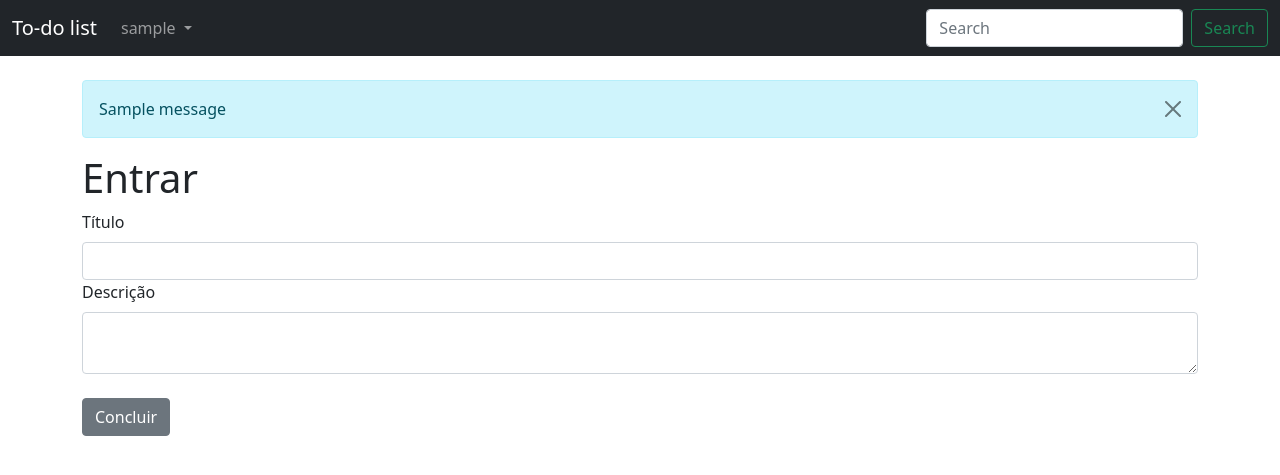
After one commit to BrunoVieira003/todo_list, a Flask app: page /todo/new in a window 1280 px wide. The commit adds this page. Shown: the top 475 px of the page. Run offline with Flask 2, Linux system fonts and the light colour scheme; a user stored in the database is signed in; tables that the repository leaves empty hold one stand-in row (values such as "Sample post"); one stand-in notice (Sample message) is shown.

Commit message:
Adiciona formulário para criação de tarefa
- O formulário permite ao usuário criar uma nova tarefa com
title e description.

- Foi adicionado um botão na página inicial para o acesso do
usuário ao formulário de criação de tarefa.

- Ao terminar o preenchimento o usuário é redirecionado de volta
à página inicial

```diff
--- a/app.py
+++ b/app.py
@@ -1,7 +1,7 @@
 from flask import Flask, render_template, redirect, url_for
 from flask_sqlalchemy import SQLAlchemy
 from flask_wtf import FlaskForm
-from wtforms import StringField, SubmitField, PasswordField
+from wtforms import StringField, SubmitField, PasswordField, TextAreaField
 from wtforms.validators import DataRequired, ValidationError
 from flask import flash
 from flask_login import UserMixin, LoginManager, login_manager, login_user, login_required, logout_user, current_user
@@ -48,6 +48,11 @@ class UserLogin(FlaskForm):
                 flash("Senha incorreta! Tente novamente")
                 raise ValidationError("Senha incorreta")
 
+class TodoForm(FlaskForm):
+    title = StringField("Título", validators=[DataRequired()])
+    description = TextAreaField("Descrição")
+    submit = SubmitField("Concluir")
+
 # Models
 class User(db.Model, UserMixin):
     __tablename__ = "user"
@@ -66,7 +71,11 @@ class Todos(db.Model):
 
 @app.route("/")
 def index():
-    return render_template("index.html")
+    todo_list = []
+    if current_user.is_authenticated:
+        todo_list = db.session.query(Todos).filter_by(user_id=current_user.id).order_by(Todos.title)
+
+    return render_template("index.html", todo_list=todo_list)
 
 @app.errorhandler(404)
 def page_not_found(e):
@@ -106,5 +115,25 @@ def logout():
     logout_user()
     return redirect(url_for('index'))
 
+@app.route("/todo/new", methods=["GET", "POST"])
+@login_required
+def new_todo():
+    form = TodoForm()
+    if form.validate_on_submit():
+        new_todo = Todos()
+        new_todo.title = form.title.data
+        new_todo.description = form.description.data
+        new_todo.status = 'pending'
+        new_todo.user_id = current_user.id
+        db.session.add(new_todo)
+        db.session.commit()
+
+        form.title.data = ''
+        form.description.data = ''
+        flash("Item adicionado com sucesso!")
+        return redirect(url_for('index'))
+
+    return render_template("todo_form.html", form=form)
+
 if __name__ == "__main__":
     app.run(debug=True)
--- a/templates/index.html
+++ b/templates/index.html
@@ -29,6 +29,11 @@
                 <a href="{{ url_for('login') }}" class="btn btn-primary">Entrar</a>
             </div>
         </div>
+    {% else %}
+    <div class="d-grid gap-2 col-6 mx-auto">
+        <a href="{{ url_for('new_todo') }}" class="btn btn-primary">Novo item</a>
+    </div>
+    <br>
     {% endif %}
 
 {% endblock %}
--- /dev/null
+++ b/templates/todo_form.html
@@ -0,0 +1,25 @@
+{%extends 'base.html' %}
+
+{% block content%}
+
+{% for message in get_flashed_messages() %}
+    <div class="alert alert-info alert-dismissible fade show" role="alert">
+        {{message}}
+        <button type="button" class="btn-close" data-bs-dismiss="alert" aria-label="Close"></button>
+    </div>
+{% endfor %}
+
+<h1>Entrar</h1>
+    <form method="post">
+        {{ form.hidden_tag() }}
+
+        {{ form.title.label(class="form-label") }}
+        {{ form.title(class="form-control") }}
+
+        {{ form.description.label(class="form-label") }}
+        {{ form.description(class="form-control") }}
+        <br>
+        {{ form.submit(class="btn btn-secondary") }}
+    </form>
+    <br>
+{% endblock%}
```
